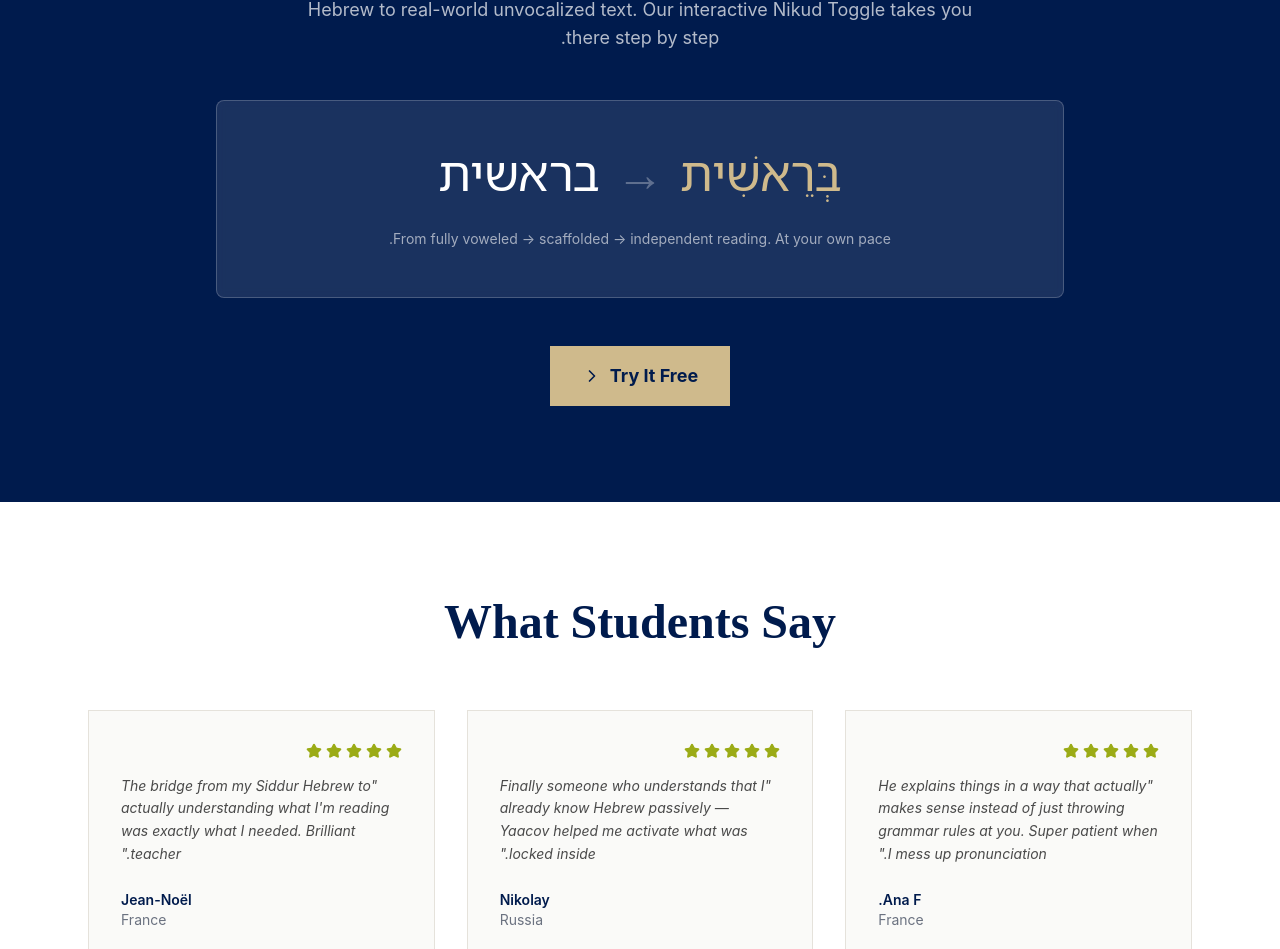
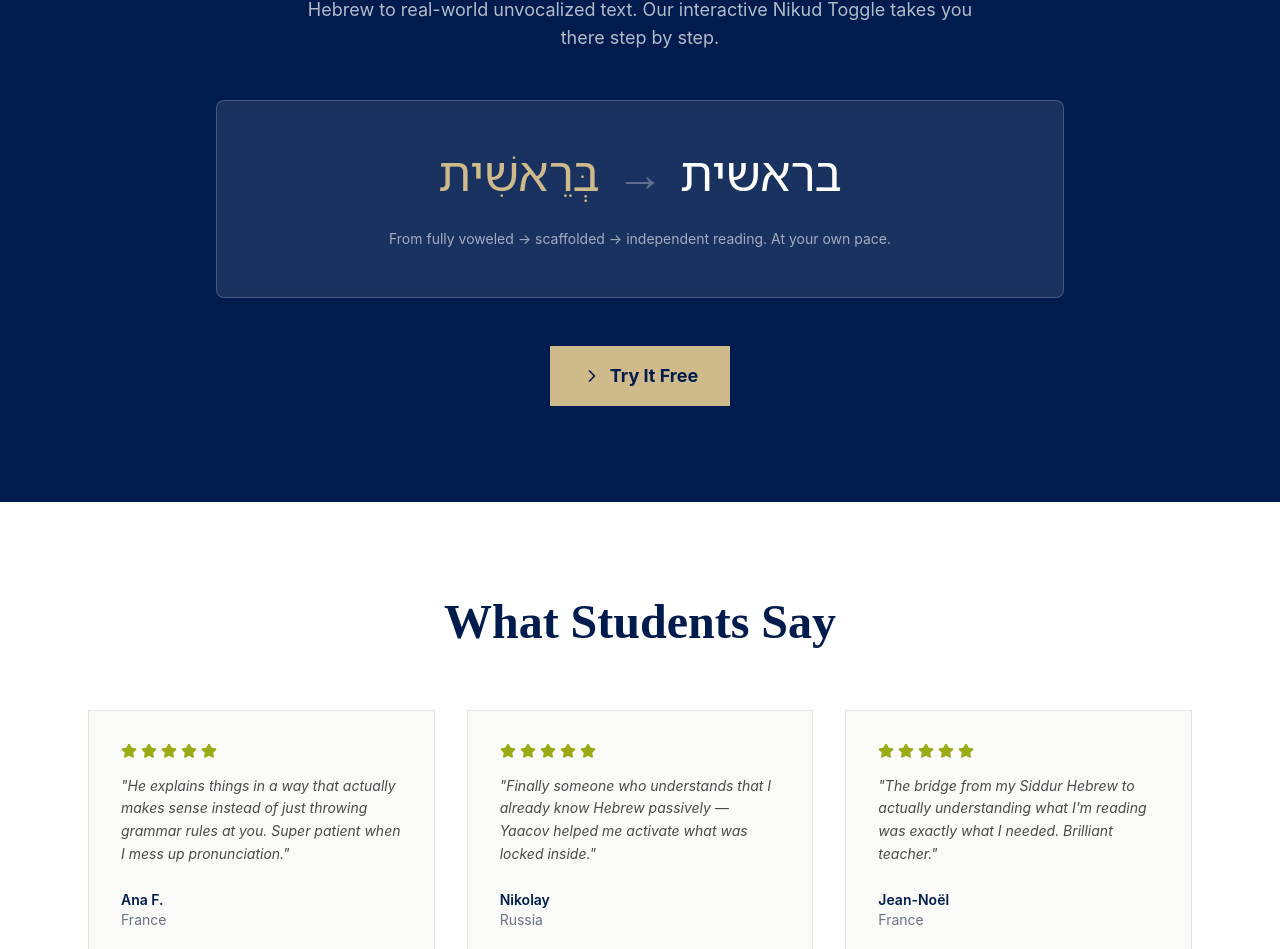
Before and after one commit to samadeus1441/HebrewMaster, a Next.js app: page / in a window 1280 px wide. Shown: the part 2855-3804 px from the top of the page. Built offline with nearby package versions, Linux system fonts and the light colour scheme; a web font is replaced by a local one; what tailwindcss-logical would draw is missing.

Commit message:
fix: successfully forced dynamic on layout after conflict

```diff
--- a/app/page.tsx
+++ b/app/page.tsx
@@ -85,18 +85,18 @@ export default function LandingPage() {
         <div className="absolute top-20 left-10 text-[20rem] font-serif text-[#CFBA8C]/[0.06] select-none leading-none pointer-events-none" dir="rtl">א</div>
         <div className="absolute bottom-10 right-10 text-[16rem] font-serif text-[#001B4D]/[0.04] select-none leading-none pointer-events-none" dir="rtl">ש</div>
 
-        <div className="relative z-10 max-w-5xl mx-auto px-6 text-center py-20">
+        <div className="relative z-10 max-w-5xl mx-auto px-6 text-center py-20" dir="ltr">
           <div className="mb-8 inline-flex items-center gap-2 px-4 py-1.5 rounded-full border border-[#001B4D]/15 bg-white/60 backdrop-blur-sm">
             <span className="w-2 h-2 rounded-full bg-[#059669] animate-pulse-soft" />
             <span className="text-xs font-semibold tracking-wider uppercase text-[#001B4D]">4 Languages • 1 Platform</span>
           </div>
 
-          <h1 className="text-5xl md:text-7xl lg:text-8xl font-serif mb-8 text-[#001B4D] leading-[1.1]">
+          <h1 className="text-5xl md:text-7xl lg:text-8xl font-serif mb-8 text-[#001B4D] leading-[1.1] text-center">
             The ancient languages,<br />
             <span className="italic text-[#CFBA8C]">alive again.</span>
           </h1>
 
-          <p className="max-w-2xl mx-auto text-lg md:text-xl text-[#4a4a4a] leading-relaxed mb-12">
+          <p className="max-w-2xl mx-auto text-lg md:text-xl text-[#4a4a4a] leading-relaxed mb-12 text-center">
             Hebrew. Yiddish. Aramaic. Biblical Hebrew.<br className="hidden sm:block" />
             One platform built by a native Jerusalemite for serious learners who want more than a game.
           </p>
@@ -133,7 +133,7 @@ export default function LandingPage() {
                     <p className="text-xl font-hebrew text-[#CFBA8C]" dir="rtl">{lang.nameHe}</p>
                   </div>
                 </div>
-                <p className="text-[#4a4a4a] mb-6 leading-relaxed text-left">{lang.description}</p>
+                <p className="text-[#4a4a4a] mb-6 leading-relaxed text-left" dir="ltr">{lang.description}</p>
                 <ul className="space-y-2" dir="ltr">
                   {lang.features.map((f) => (
                     <li key={f} className="flex items-center gap-2 text-sm text-[#001B4D] text-left">
@@ -158,7 +158,7 @@ export default function LandingPage() {
             </p>
           </div>
 
-          <div className="grid md:grid-cols-2 lg:grid-cols-3 gap-8">
+          <div className="grid md:grid-cols-2 lg:grid-cols-3 gap-8" dir="ltr">
             {features.map((f) => (
               <div key={f.title} className="bg-white border border-[#e5e2db] p-8 text-left">
                 <f.icon className="w-8 h-8 text-[#001B4D] mb-4" strokeWidth={1.5} />
@@ -174,18 +174,18 @@ export default function LandingPage() {
       <section className="py-24 bg-[#001B4D] text-white">
         <div className="max-w-4xl mx-auto px-6 text-center">
           <h2 className="text-4xl md:text-5xl font-serif mb-6">The Vowel Bridge</h2>
-          <p className="text-lg text-white/70 mb-12 max-w-2xl mx-auto">
+          <p className="text-lg text-white/70 mb-12 max-w-2xl mx-auto" dir="ltr">
             The #1 struggle for Hebrew learners: transitioning from voweled textbook Hebrew to real-world unvocalized text.
             Our interactive Nikud Toggle takes you there step by step.
           </p>
 
-          <div className="bg-white/10 backdrop-blur-sm border border-white/20 p-8 md:p-12 rounded-lg">
-            <div className="text-4xl md:text-5xl font-hebrew leading-loose mb-8" dir="rtl">
-              <span className="text-[#CFBA8C]">בְּרֵאשִׁית</span>
-              <span className="mx-4 text-white/30" dir="ltr">→</span>
-              <span className="text-white">בראשית</span>
+          <div className="bg-white/10 backdrop-blur-sm border border-white/20 p-8 md:p-12 rounded-lg" dir="ltr">
+            <div className="text-4xl md:text-5xl font-hebrew leading-loose mb-8 flex items-center justify-center gap-4">
+              <span className="text-[#CFBA8C]" dir="rtl">בְּרֵאשִׁית</span>
+              <span className="text-white/30">→</span>
+              <span className="text-white" dir="rtl">בראשית</span>
             </div>
-            <p className="text-white/60 text-sm">
+            <p className="text-white/60 text-sm text-center">
               From fully voweled → scaffolded → independent reading. At your own pace.
             </p>
           </div>
@@ -202,7 +202,7 @@ export default function LandingPage() {
           <div className="text-center mb-16">
             <h2 className="text-4xl md:text-5xl font-serif text-[#001B4D] mb-4">What Students Say</h2>
           </div>
-          <div className="grid md:grid-cols-3 gap-8">
+          <div className="grid md:grid-cols-3 gap-8" dir="ltr">
             {testimonials.map((t) => (
               <div key={t.name} className="bg-[#FAFAF8] border border-[#e5e2db] p-8 text-left">
                 <div className="flex gap-1 mb-4 justify-start">
@@ -223,7 +223,7 @@ export default function LandingPage() {
 
       {/* CTA */}
       <section className="py-24 bg-[#F5F0E8]">
-        <div className="max-w-3xl mx-auto px-6 text-center">
+        <div className="max-w-3xl mx-auto px-6 text-center" dir="ltr">
           <h2 className="text-4xl md:text-5xl font-serif text-[#001B4D] mb-6">
             Ready to cross the bridge?
           </h2>
@@ -239,7 +239,7 @@ export default function LandingPage() {
       {/* Footer */}
       <footer className="py-12 bg-[#001B4D] text-white/60">
         <div className="max-w-6xl mx-auto px-6">
-          <div className="flex flex-col md:flex-row justify-between items-center gap-6">
+          <div className="flex flex-col md:flex-row justify-between items-center gap-6" dir="ltr">
             <div className="flex items-center gap-2">
               <span className="text-xl">🇮🇱</span>
               <span className="font-serif text-lg text-white">The Jerusalem Bridge</span>
```
